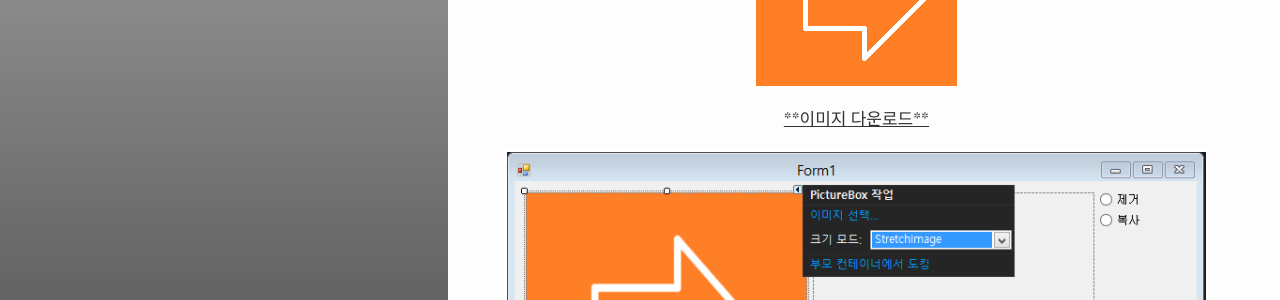
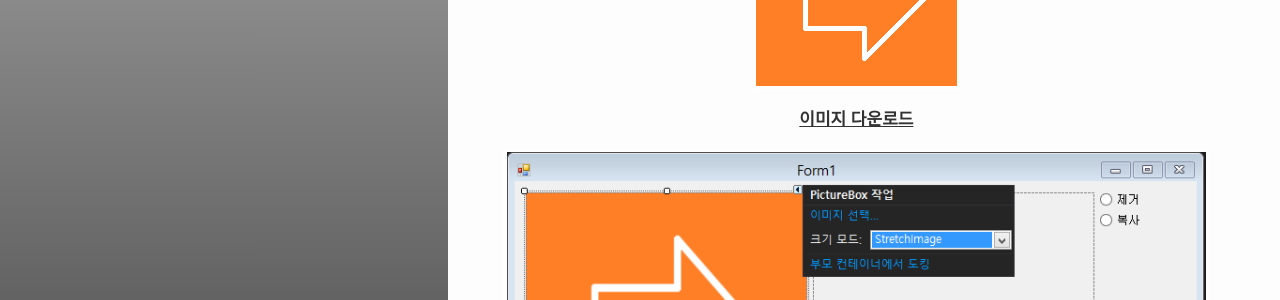
Before and after one commit to test076923/076923.github.io, a Jekyll site: the page built from _posts/2017-08-03-C#-6.md, in a window 1280 px wide and 900 px high, scrolled down 636 px. Shown: the part 153-453 px from the top of the window. Built offline with Jekyll 4.4.1, drawn with Linux system fonts in a browser that asks for light colours.

Commit message:
Update 2017-08-03-C#-6.md

```diff
--- a/_posts/2017-08-03-C#-6.md
+++ b/_posts/2017-08-03-C#-6.md
@@ -18,7 +18,7 @@
 
 
 [![test]({{ site.images }}/C/ch6/test.png)]({{ site.images }}/C/ch6/test.png)
-<a href="https://drive.google.com/file/d/0B4mfyOc47NkcQTFaQU5JRll1YUk/view?usp=sharing" target="_blank"><center>**이미지 다운로드**</center></a>
+<a href="https://drive.google.com/file/d/0B4mfyOc47NkcQTFaQU5JRll1YUk/view?usp=sharing" target="_blank">**<center>이미지 다운로드</center>**</a>
 
 
 
@@ -85,9 +85,7 @@
 pictureBox2의 이미지를 null로 변경시킵니다.
 
 - Tip : null이란 아무 것도 가리키고 있지 않다는 것을 나타내기 위해 사용하는 값입니다.
-
-
-
+<br>
 
 	pictureBox2.Image = pictureBox1.Image;
 
```
